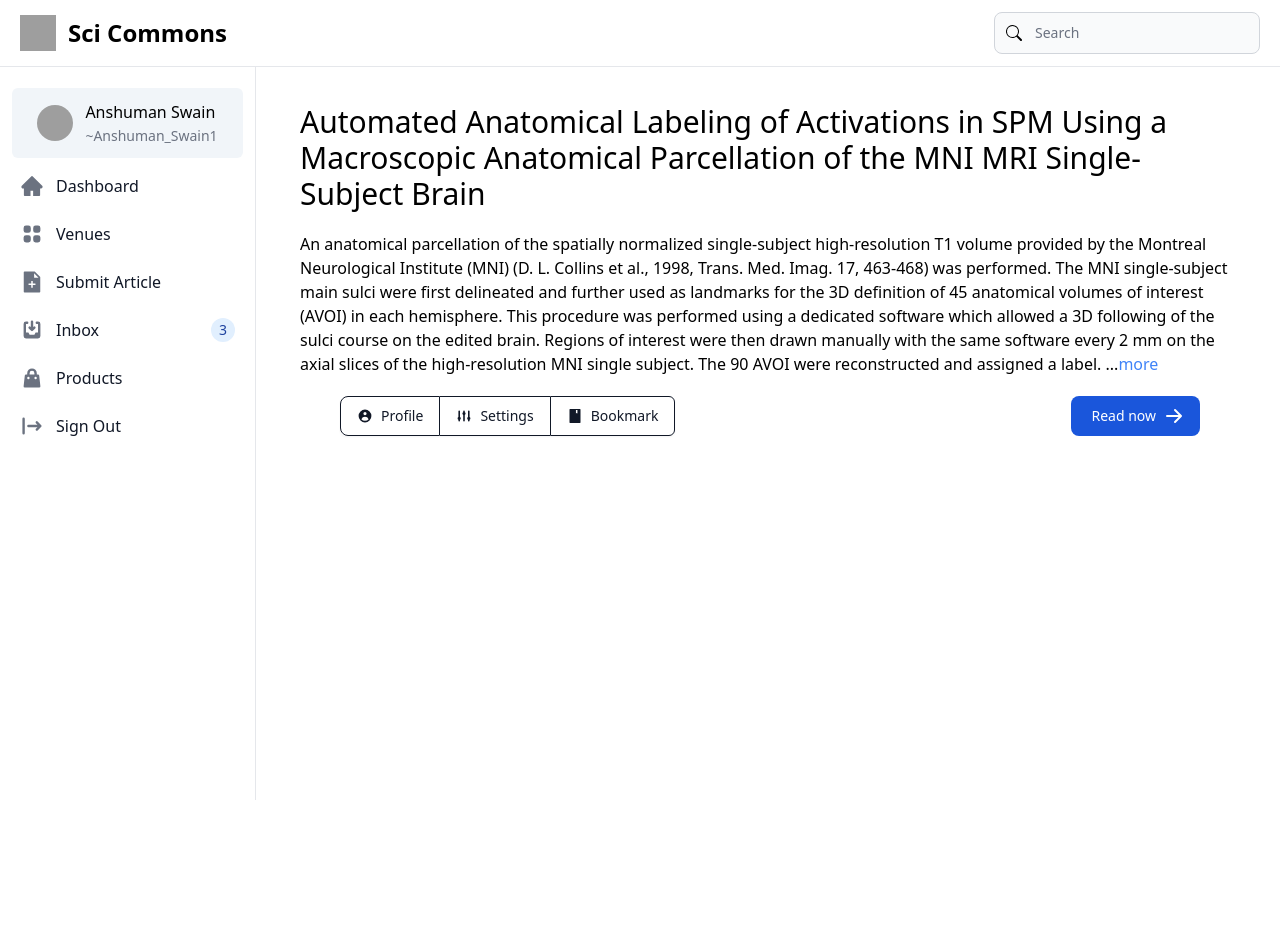
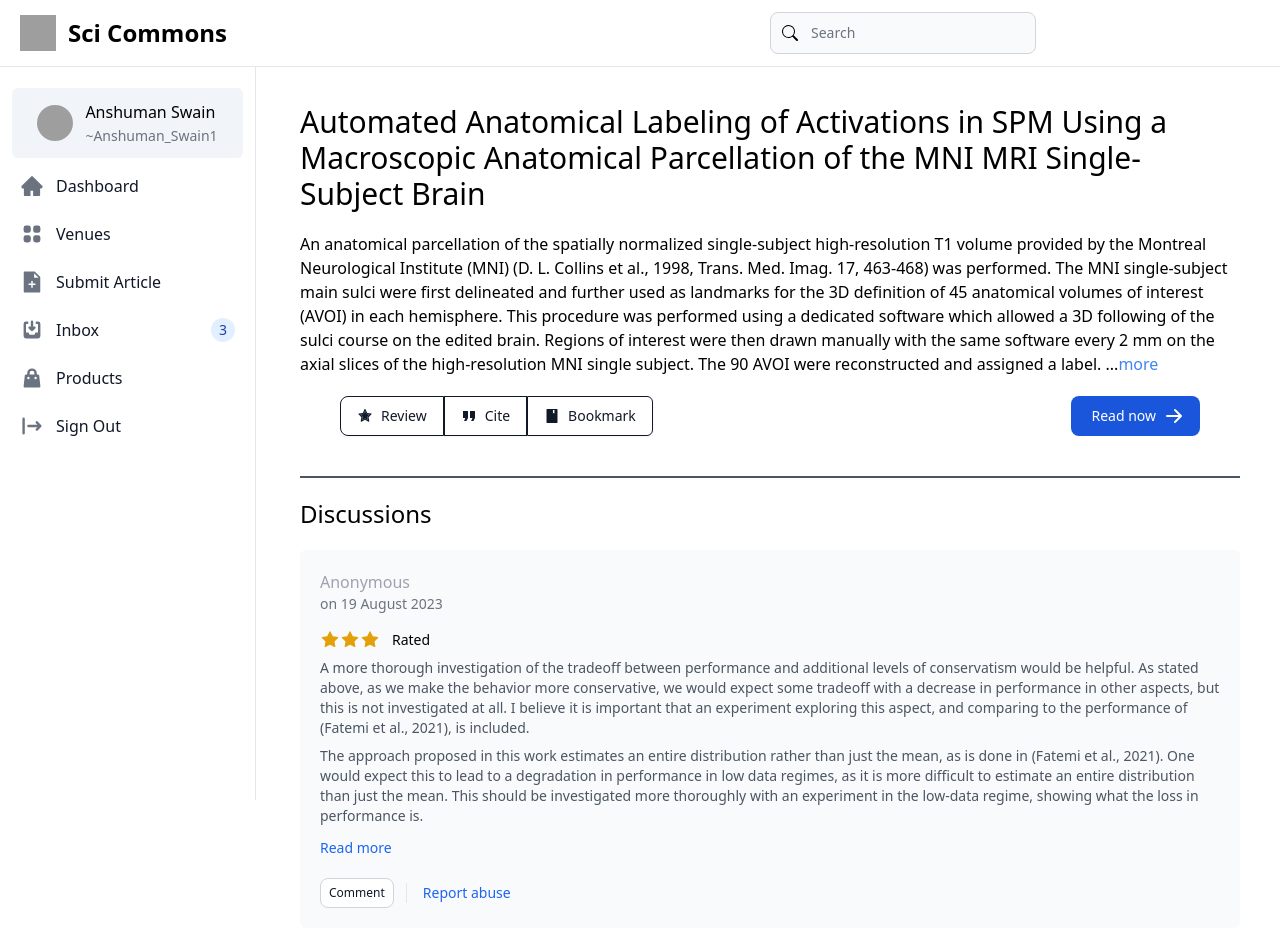
Before and after one commit to anshuman-8/ReviewNet, a Next.js app in the folder review-net/: page /article/1 in a window 1280 px wide. Before the commit the page ends 800 px from the top, so only its background shows below. Built offline with nearby package versions, Linux system fonts and the light colour scheme; grey boxes are pictures that could not be loaded; what @material-tailwind/react would draw is missing.

Commit message:
article added

```diff
--- a/review-net/components/Card.tsx
+++ b/review-net/components/Card.tsx
@@ -5,7 +5,7 @@ import Router from "next/router";
 export default function Card() {
   return (
     <div>
-      <div onClick={()=>Router.push("/article/1")} className="border-2 border-gray-300 my-3 mx-5 max-w-7xl rounded-md cursor-pointer">
+      <div onClick={()=>Router.push("/article/1")} className="border-2 border-gray-300 my-3 mx-5 max-w-6xl rounded-md cursor-pointer">
         <div
           className="p-4 bg-white rounded-lg md:p-8 dark:bg-gray-800"
           id="about"
--- /dev/null
+++ b/review-net/components/MessageComponent.tsx
@@ -0,0 +1,75 @@
+import React from "react";
+import { AiFillStar } from "react-icons/ai";
+
+type Props = {};
+
+export default function MessageComponent({}: Props) {
+  return (
+    <div>
+      <article>
+        <div className="flex items-center mb-4 space-x-4">
+          <div className="space-y-1 font-medium dark:text-white">
+            <p className="text-gray-400">
+              Anonymous{" "}
+              <span className="block text-sm text-gray-500 dark:text-gray-400">
+                on 19 August 2023
+              </span>
+            </p>
+          </div>
+        </div>
+        <div className="flex items-center mb-1 text-sm">
+          <AiFillStar className="w-5 h-5 text-yellow-400" />
+          <AiFillStar className="w-5 h-5 text-yellow-400" />
+          <AiFillStar className="w-5 h-5 text-yellow-400" />
+            <p className="px-3">Rated </p>
+          {/* <h3 className="ml-2 text-sm font-semibold text-gray-900 dark:text-white">
+            Thinking to buy another one!
+          </h3> */}
+        </div>
+        <p className="my-2 font-light text-gray-600 text-sm">
+          A more thorough investigation of the tradeoff between performance and
+          additional levels of conservatism would be helpful. As stated above,
+          as we make the behavior more conservative, we would expect some
+          tradeoff with a decrease in performance in other aspects, but this is
+          not investigated at all. I believe it is important that an experiment
+          exploring this aspect, and comparing to the performance of (Fatemi et
+          al., 2021), is included.
+        </p>
+        <p className="mb-3 font-light text-gray-600 text-sm">
+          The approach proposed in this work estimates an entire distribution
+          rather than just the mean, as is done in (Fatemi et al., 2021). One
+          would expect this to lead to a degradation in performance in low data
+          regimes, as it is more difficult to estimate an entire distribution
+          than just the mean. This should be investigated more thoroughly with
+          an experiment in the low-data regime, showing what the loss in
+          performance is.
+        </p>
+        <a
+          href="#"
+          className="block mb-5 text-sm font-medium text-blue-600 hover:underline dark:text-blue-500"
+        >
+          Read more
+        </a>
+        <aside>
+          {/* <p className="mt-1 text-xs text-gray-500 dark:text-gray-400">
+            19 people found this helpful
+          </p> */}
+          <div className="flex items-center mt-3 space-x-3 divide-x divide-gray-200 dark:divide-gray-600">
+            <a
+              href="#"
+              className="text-gray-900 bg-white border border-gray-300 focus:outline-none hover:bg-gray-100 focus:ring-4 focus:ring-gray-200 font-medium rounded-lg text-xs px-2 py-1.5 dark:bg-gray-800 dark:text-white dark:border-gray-600 dark:hover:bg-gray-700 dark:hover:border-gray-600 dark:focus:ring-gray-700"
+            >
+              Comment
+            </a>
+            <a
+              href="#"
+              className="pl-4 text-sm font-medium text-blue-600 hover:underline dark:text-blue-500"
+            >
+              Report abuse
+            </a>
+          </div>
+        </aside>
+      </article>
+    </div>
+  );
+}
--- a/review-net/components/SideNav.tsx
+++ b/review-net/components/SideNav.tsx
@@ -25,7 +25,7 @@ export default function SideNav() {
               </Link>
             </div>
             <div className="flex items-center">
-              <div className="flex items-center ml-3">
+              <div className="flex items-center ml-3 mr-56">
                 <div>
                   <div className="relative w-full mr-3 formkit-field">
                     {/* <label className="hidden block mb-2 text-sm font-medium text-gray-900 dark:text-gray-300"/> */}
--- a/review-net/src/pages/article/[articleId].tsx
+++ b/review-net/src/pages/article/[articleId].tsx
@@ -1,10 +1,12 @@
 import React from "react";
-import { AiFillBook } from "react-icons/ai";
+import { AiFillBook,AiTwotoneStar } from "react-icons/ai";
+import { IoMdQuote } from "react-icons/io";
+import MessageComponent from "components/MessageComponent";
 
 export default function ArticleView() {
   return (
     <div>
-      <div className="max-w-6xl flex-1 mx-10 mt-10">
+      <div className="max-w-6xl flex-1 mx-10 mt-10 border-b-2 border-gray-600 pb-10">
         <div className="text-3xl">
           Automated Anatomical Labeling of Activations in SPM Using a
           Macroscopic Anatomical Parcellation of the MNI MRI Single-Subject
@@ -28,41 +30,21 @@ export default function ArticleView() {
           <div className="inline-flex rounded-md shadow-sm" role="group">
             <button
               type="button"
-              className="inline-flex items-center px-4 py-2 text-sm font-medium text-gray-900 bg-transparent border border-gray-900 rounded-l-lg hover:bg-gray-900 hover:text-white focus:z-10 focus:ring-2 focus:ring-gray-500 focus:bg-gray-900 focus:text-white dark:border-white dark:text-white dark:hover:text-white dark:hover:bg-gray-700 dark:focus:bg-gray-700"
+              className="inline-flex items-center px-4 py-2 text-sm font-medium text-gray-900 bg-transparent border border-gray-900 rounded-l-lg hover:bg-gray-600 hover:text-white focus:z-10 dark:border-white dark:text-white dark:hover:text-white dark:hover:bg-gray-400"
             >
-              <svg
-                aria-hidden="true"
-                className="w-4 h-4 mr-2 fill-current"
-                fill="currentColor"
-                viewBox="0 0 20 20"
-                xmlns="http://www.w3.org/2000/svg"
-              >
-                <path
-                  fill-rule="evenodd"
-                  d="M18 10a8 8 0 11-16 0 8 8 0 0116 0zm-6-3a2 2 0 11-4 0 2 2 0 014 0zm-2 4a5 5 0 00-4.546 2.916A5.986 5.986 0 0010 16a5.986 5.986 0 004.546-2.084A5 5 0 0010 11z"
-                  clip-rule="evenodd"
-                ></path>
-              </svg>
-              Profile
+              <AiTwotoneStar className="w-4 h-4 mr-2 fill-current"/>
+              Review
             </button>
             <button
               type="button"
-              className="inline-flex items-center px-4 py-2 text-sm font-medium text-gray-900 bg-transparent border-t border-b border-gray-900 hover:bg-gray-900 hover:text-white focus:z-10 focus:ring-2 focus:ring-gray-500 focus:bg-gray-900 focus:text-white dark:border-white dark:text-white dark:hover:text-white dark:hover:bg-gray-700 dark:focus:bg-gray-700"
+              className="inline-flex items-center px-4 py-2 text-sm font-medium text-gray-900 bg-transparent border border-gray-900 hover:bg-gray-600 hover:text-white focus:z-10 dark:border-white dark:text-white dark:hover:text-white dark:hover:bg-gray-400"
             >
-              <svg
-                aria-hidden="true"
-                className="w-4 h-4 mr-2 fill-current"
-                fill="currentColor"
-                viewBox="0 0 20 20"
-                xmlns="http://www.w3.org/2000/svg"
-              >
-                <path d="M5 4a1 1 0 00-2 0v7.268a2 2 0 000 3.464V16a1 1 0 102 0v-1.268a2 2 0 000-3.464V4zM11 4a1 1 0 10-2 0v1.268a2 2 0 000 3.464V16a1 1 0 102 0V8.732a2 2 0 000-3.464V4zM16 3a1 1 0 011 1v7.268a2 2 0 010 3.464V16a1 1 0 11-2 0v-1.268a2 2 0 010-3.464V4a1 1 0 011-1z"></path>
-              </svg>
-              Settings
+              <IoMdQuote className="w-4 h-4 mr-2 fill-current"/>
+              Cite
             </button>
             <button
               type="button"
-              className="inline-flex items-center px-4 py-2 text-sm font-medium text-gray-900 bg-transparent border border-gray-900 rounded-r-md hover:bg-gray-900 hover:text-white focus:z-10 focus:ring-2 focus:ring-gray-500 focus:bg-gray-600 focus:text-white dark:border-white dark:text-white dark:hover:text-white dark:hover:bg-gray-400 dark:focus:bg-gray-500"
+              className="inline-flex items-center px-4 py-2 text-sm font-medium text-gray-900 bg-transparent border border-gray-900 rounded-r-md hover:bg-gray-600 hover:text-white focus:z-10 dark:border-white dark:text-white dark:hover:text-white dark:hover:bg-gray-400"
             >
               <AiFillBook className="w-4 h-4 mr-2 fill-current"/>
               Bookmark
@@ -89,6 +71,14 @@ export default function ArticleView() {
           </button>
         </div>
       </div>
+      <div>
+        <div className="mx-10 text-2xl my-5">
+          Discussions
+        </div>
+        <div className="bg-gray-50 mx-10 p-5 rounded-md max-w-6xl">
+          <MessageComponent />
+        </div>
+      </div>
     </div>
   );
 }
```
